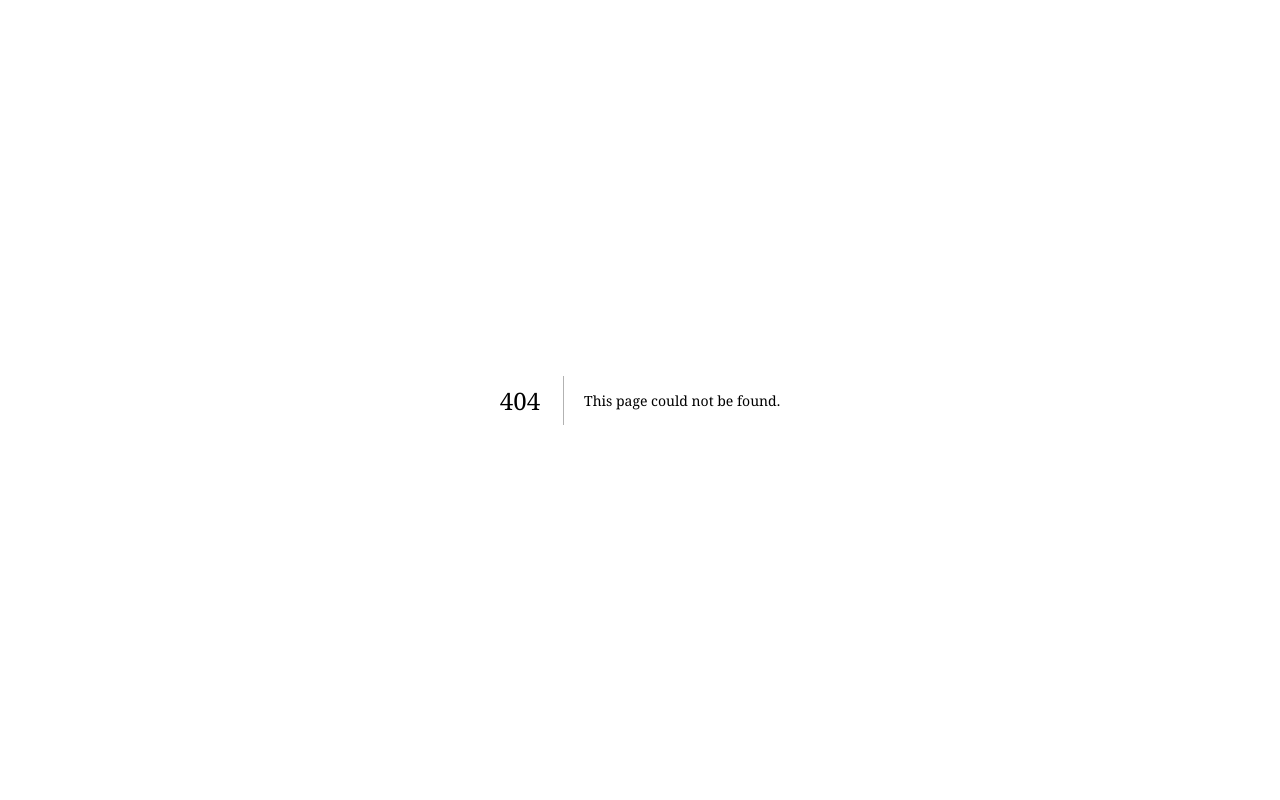
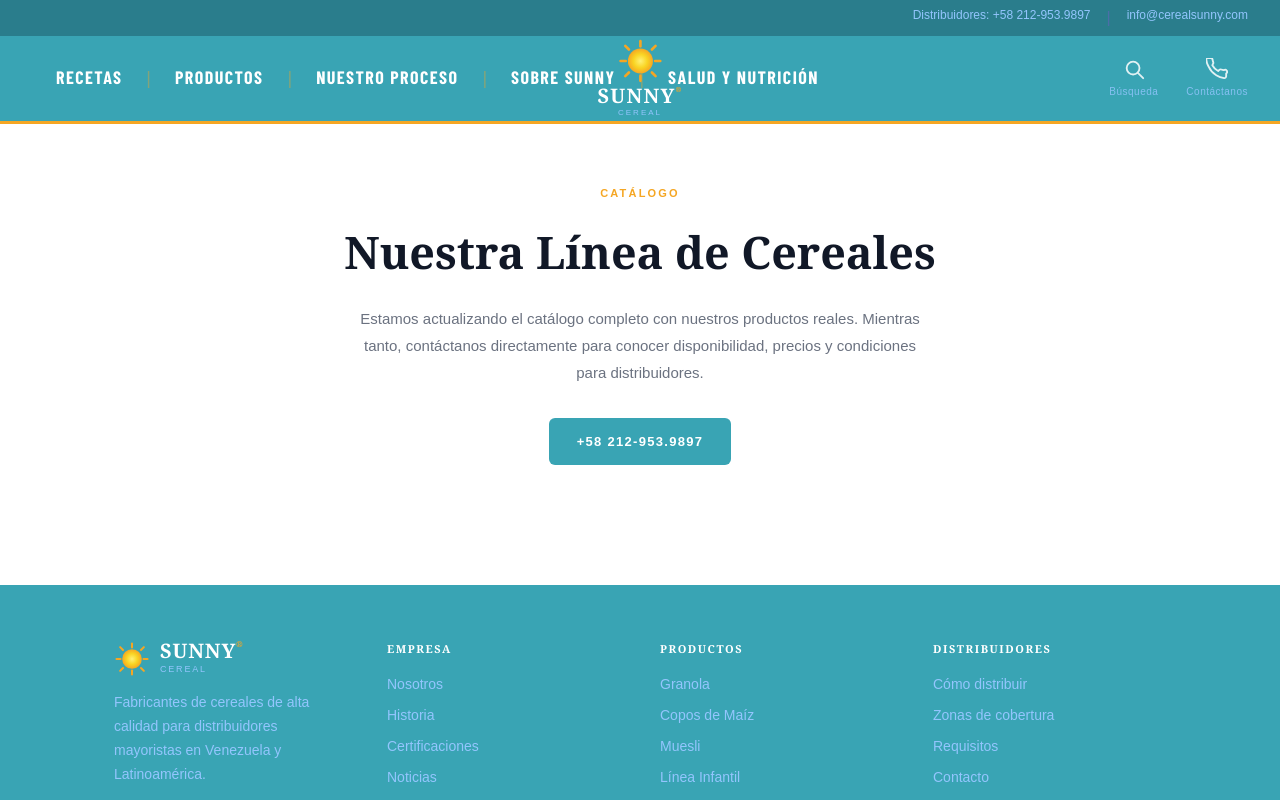
Before and after one commit to cerealsunny/cerealsunny-web, a Next.js app: page /productos in a window 1280 px wide. Before the commit this address had no page. Shown: the top 800 px of the page. Built offline with nearby package versions, Linux system fonts and the light colour scheme.

Commit message:
Fase 0.4: paginas minimas /productos, /nosotros, /contacto
Elimina los 404 en produccion cuando el menu apunta a estas rutas.
Contenido temporal con datos reales (telefono, ubicacion); el
catalogo y contenido definitivo se completan en la Fase 1.

```diff
--- /dev/null
+++ b/src/app/contacto/page.tsx
@@ -0,0 +1,41 @@
+import Header from "@/components/Header";
+import Footer from "@/components/Footer";
+
+export const metadata = {
+  title: "Contacto · Cereal Sunny",
+  description: "Contacta a Cereal Sunny para distribución mayorista de cereales.",
+};
+
+export default function ContactoPage() {
+  return (
+    <main>
+      <Header />
+      <section style={{
+        maxWidth: "700px",
+        margin: "0 auto",
+        padding: "180px 24px 120px",
+        textAlign: "center",
+      }}>
+        <span style={{ display: "inline-block", fontSize: "11px", fontWeight: "700", textTransform: "uppercase", letterSpacing: "0.2em", color: "#F5A623", marginBottom: "16px" }}>
+          Contacto
+        </span>
+        <h1 style={{ fontFamily: "Georgia, serif", fontSize: "clamp(1.9rem, 4vw, 2.8rem)", fontWeight: "900", color: "#111827", margin: "0 0 32px 0" }}>
+          Hablemos de Distribución
+        </h1>
+
+        <div style={{ display: "flex", flexDirection: "column", gap: "18px", alignItems: "center" }}>
+          <a href="tel:+582129539897" style={{ display: "flex", alignItems: "center", gap: "10px", fontSize: "16px", color: "#111827", textDecoration: "none", fontWeight: "600" }}>
+            📞 +58 212-953.9897
+          </a>
+          <a href="mailto:info@cerealsunny.com" style={{ display: "flex", alignItems: "center", gap: "10px", fontSize: "16px", color: "#111827", textDecoration: "none", fontWeight: "600" }}>
+            ✉️ info@cerealsunny.com
+          </a>
+          <div style={{ display: "flex", alignItems: "center", gap: "10px", fontSize: "16px", color: "#111827", fontWeight: "600" }}>
+            📍 Caracas, Venezuela
+          </div>
+        </div>
+      </section>
+      <Footer />
+    </main>
+  );
+}
--- /dev/null
+++ b/src/app/nosotros/page.tsx
@@ -0,0 +1,34 @@
+import Header from "@/components/Header";
+import Footer from "@/components/Footer";
+
+export const metadata = {
+  title: "Sobre Sunny · Cereal Sunny",
+  description: "Cereal Sunny, fabricante venezolano de cereales para distribuidores mayoristas.",
+};
+
+export default function NosotrosPage() {
+  return (
+    <main>
+      <Header />
+      <section style={{
+        maxWidth: "800px",
+        margin: "0 auto",
+        padding: "180px 24px 120px",
+        textAlign: "center",
+      }}>
+        <span style={{ display: "inline-block", fontSize: "11px", fontWeight: "700", textTransform: "uppercase", letterSpacing: "0.2em", color: "#F5A623", marginBottom: "16px" }}>
+          Sobre Sunny
+        </span>
+        <h1 style={{ fontFamily: "Georgia, serif", fontSize: "clamp(1.9rem, 4vw, 2.8rem)", fontWeight: "900", color: "#111827", margin: "0 0 20px 0" }}>
+          Fabricante B2B de Cereales
+        </h1>
+        <p style={{ fontSize: "15px", color: "#6B7280", lineHeight: "1.8", maxWidth: "560px", margin: "0 auto" }}>
+          Cereal Sunny fabrica cereales de alta calidad con ingredientes naturales,
+          con 1 año en el mercado venezolano. Vendemos exclusivamente a distribuidores
+          mayoristas en Venezuela y Latinoamérica, desde Caracas.
+        </p>
+      </section>
+      <Footer />
+    </main>
+  );
+}
--- /dev/null
+++ b/src/app/productos/page.tsx
@@ -0,0 +1,41 @@
+import Header from "@/components/Header";
+import Footer from "@/components/Footer";
+
+export const metadata = {
+  title: "Productos · Cereal Sunny",
+  description: "Línea de cereales Cereal Sunny para distribuidores mayoristas.",
+};
+
+export default function ProductosPage() {
+  return (
+    <main>
+      <Header />
+      <section style={{
+        maxWidth: "800px",
+        margin: "0 auto",
+        padding: "180px 24px 120px",
+        textAlign: "center",
+      }}>
+        <span style={{ display: "inline-block", fontSize: "11px", fontWeight: "700", textTransform: "uppercase", letterSpacing: "0.2em", color: "#F5A623", marginBottom: "16px" }}>
+          Catálogo
+        </span>
+        <h1 style={{ fontFamily: "Georgia, serif", fontSize: "clamp(1.9rem, 4vw, 2.8rem)", fontWeight: "900", color: "#111827", margin: "0 0 20px 0" }}>
+          Nuestra Línea de Cereales
+        </h1>
+        <p style={{ fontSize: "15px", color: "#6B7280", lineHeight: "1.8", maxWidth: "560px", margin: "0 auto 32px" }}>
+          Estamos actualizando el catálogo completo con nuestros productos reales.
+          Mientras tanto, contáctanos directamente para conocer disponibilidad,
+          precios y condiciones para distribuidores.
+        </p>
+        <a href="tel:+582129539897" style={{
+          display: "inline-flex", alignItems: "center", background: "#39a4b4", color: "#ffffff",
+          fontWeight: "800", fontSize: "13px", textTransform: "uppercase", letterSpacing: "0.1em",
+          padding: "14px 28px", borderRadius: "6px", textDecoration: "none",
+        }}>
+          +58 212-953.9897
+        </a>
+      </section>
+      <Footer />
+    </main>
+  );
+}
```
